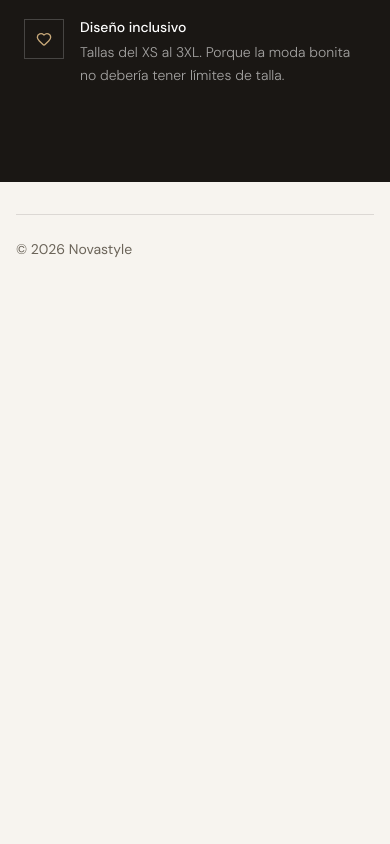
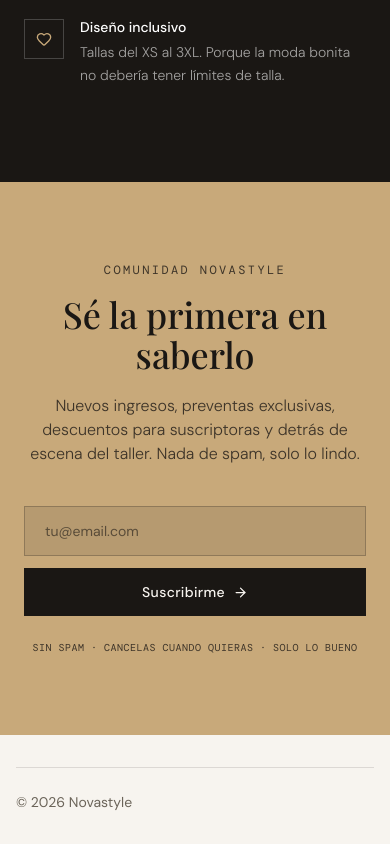
Before and after one commit to biondamd/Landing-Page-Novastyle, a Next.js app: page / in a window 390 px wide. Shown: the part 6378-7222 px from the top of the page. Before the commit the page ends 6669 px from the top, so only its background shows below. Built offline with nearby package versions, Linux system fonts and the light colour scheme; a web font is replaced by a local one.

Commit message:
feat: HU-10 newsletter con validación y estado de éxito

```diff
--- a/app/page.tsx
+++ b/app/page.tsx
@@ -4,6 +4,7 @@ import Catalog from "@/components/sections/Catalog";
 import Collections from "@/components/sections/Collections";
 import Footer from "@/components/sections/Footer";
 import Hero from "@/components/sections/Hero";
+import Newsletter from "@/components/sections/Newsletter";
 import {
   getCategories,
   getCollections,
@@ -30,6 +31,7 @@ export default async function Home() {
         <Collections collections={collections} />
         <Catalog products={products} categories={categories} />
         <About />
+        <Newsletter />
       </main>
       <Footer />
     </>
--- /dev/null
+++ b/components/sections/Newsletter.tsx
@@ -0,0 +1,94 @@
+"use client";
+
+import { ArrowRight, Check } from "lucide-react";
+import { useId, useRef, useState } from "react";
+
+// Validación de formato suficiente para el cliente. La real la hará el backend.
+const EMAIL_RE = /^[^\s@]+@[^\s@]+\.[^\s@]+$/;
+
+export default function Newsletter() {
+  const [email, setEmail] = useState("");
+  const [error, setError] = useState("");
+  const [submitted, setSubmitted] = useState(false);
+  const inputRef = useRef<HTMLInputElement>(null);
+  const errorId = useId();
+
+  const handleSubmit = (event: React.FormEvent) => {
+    event.preventDefault();
+    if (!EMAIL_RE.test(email.trim())) {
+      setError("Ingresa un correo válido, por ejemplo hola@correo.com.");
+      inputRef.current?.focus();
+      return;
+    }
+    setError("");
+    // TODO(strapi): POST /api/subscribers con el email. Por ahora se simula.
+    setSubmitted(true);
+  };
+
+  return (
+    <section className="bg-accent px-6 py-20 text-accent-foreground">
+      <div className="mx-auto max-w-3xl text-center">
+        <span className="mb-4 block font-mono text-xs uppercase tracking-[0.2em] text-foreground/80">
+          Comunidad Novastyle
+        </span>
+        <h2 className="mb-5 font-serif text-4xl font-medium text-foreground md:text-5xl">
+          Sé la primera en saberlo
+        </h2>
+        <p className="mx-auto mb-10 max-w-lg font-light text-foreground/80">
+          Nuevos ingresos, preventas exclusivas, descuentos para suscriptoras y detrás de
+          escena del taller. Nada de spam, solo lo lindo.
+        </p>
+
+        {submitted ? (
+          <div
+            role="status"
+            className="flex items-center justify-center gap-3 text-foreground"
+          >
+            <Check size={20} aria-hidden="true" />
+            <span>¡Bienvenida a la comunidad! Pronto tendrás novedades.</span>
+          </div>
+        ) : (
+          <form onSubmit={handleSubmit} noValidate className="mx-auto max-w-md">
+            <div className="flex flex-col gap-3 sm:flex-row">
+              <label htmlFor="newsletter-email" className="sr-only">
+                Correo electrónico
+              </label>
+              <input
+                ref={inputRef}
+                id="newsletter-email"
+                type="email"
+                value={email}
+                onChange={(event) => setEmail(event.target.value)}
+                placeholder="tu@email.com"
+                autoComplete="email"
+                aria-invalid={error ? true : undefined}
+                aria-describedby={error ? errorId : undefined}
+                className="flex-1 border border-foreground/25 bg-foreground/10 px-5 py-3.5 text-sm text-foreground outline-none transition-colors placeholder:text-foreground/60 focus:border-foreground"
+              />
+              <button
+                type="submit"
+                className="group inline-flex items-center justify-center gap-2 bg-foreground px-7 py-3.5 text-sm tracking-wide text-primary-foreground transition-colors hover:bg-foreground/80"
+              >
+                Suscribirme
+                <ArrowRight
+                  size={15}
+                  aria-hidden="true"
+                  className="transition-transform group-hover:translate-x-1"
+                />
+              </button>
+            </div>
+            {error && (
+              <p id={errorId} role="alert" className="mt-3 text-sm text-foreground">
+                {error}
+              </p>
+            )}
+          </form>
+        )}
+
+        <p className="mt-6 font-mono text-[10px] uppercase tracking-wider text-foreground/80">
+          Sin spam · Cancelas cuando quieras · Solo lo bueno
+        </p>
+      </div>
+    </section>
+  );
+}
```
